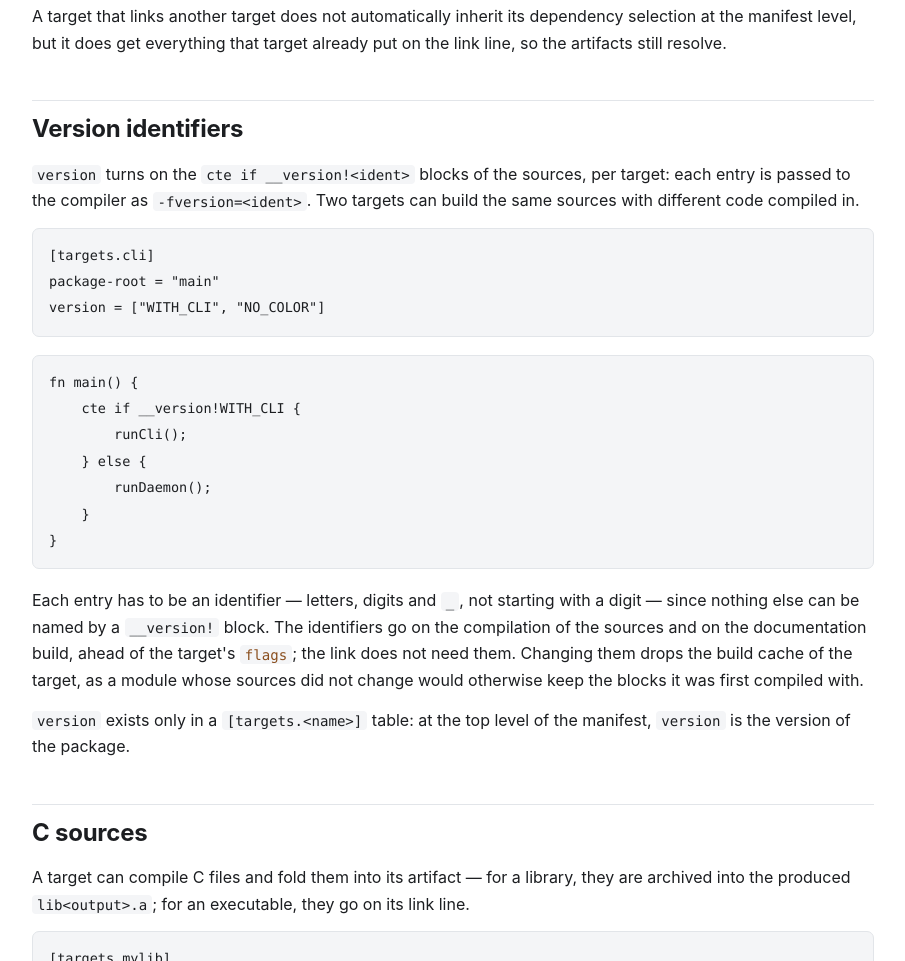
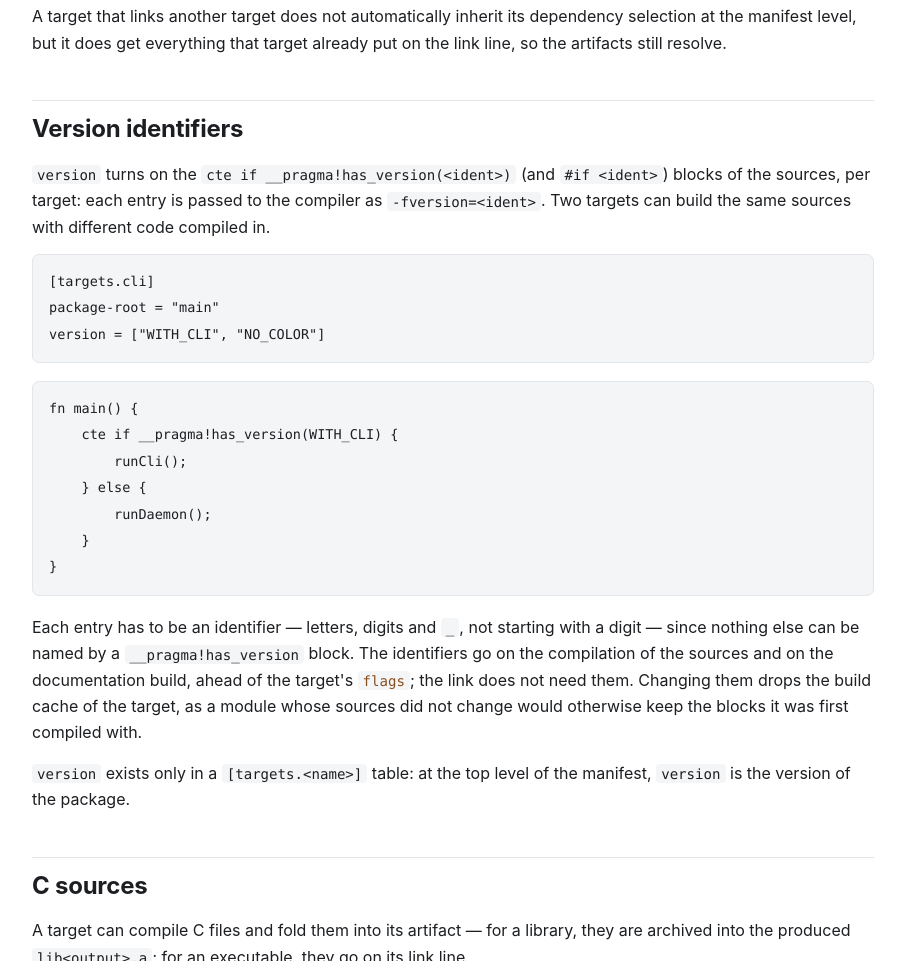
Before and after one commit to GNU-Ymir/Gyllir, a plain HTML site: page doc/targets.html in a window 1280 px wide. Shown: the part 3472-4433 px from the top of the page, without its empty margins (312-1217 px from the left). Drawn offline with Linux system fonts and the light colour scheme.

Commit message:
fix: test the version identifiers with __pragma!has_version, gyc 1.13 having removed __version

```diff
--- a/doc/targets.html
+++ b/doc/targets.html
@@ -160,7 +160,8 @@ artifacts still resolve.</p>
 
 <h2 id="versions">Version identifiers</h2>
 
-<p><code>version</code> turns on the <code>cte if __version!&lt;ident&gt;</code> blocks of the
+<p><code>version</code> turns on the <code>cte if __pragma!has_version(&lt;ident&gt;)</code> (and
+<code>#if &lt;ident&gt;</code>) blocks of the
 sources, per target: each entry is passed to the compiler as <code>-fversion=&lt;ident&gt;</code>.
 Two targets can build the same sources with different code compiled in.</p>
 
@@ -169,7 +170,7 @@ package-root = "main"
 version = ["WITH_CLI", "NO_COLOR"]</code></pre>
 
 <pre><code>fn main() {
-    cte if __version!WITH_CLI {
+    cte if __pragma!has_version(WITH_CLI) {
         runCli();
     } else {
         runDaemon();
@@ -177,7 +178,7 @@ version = ["WITH_CLI", "NO_COLOR"]</code></pre>
 }</code></pre>
 
 <p>Each entry has to be an identifier — letters, digits and <code>_</code>, not starting with a
-digit — since nothing else can be named by a <code>__version!</code> block. The identifiers go on
+digit — since nothing else can be named by a <code>__pragma!has_version</code> block. The identifiers go on
 the compilation of the sources and on the documentation build, ahead of the target's
 <a href="#flags"><code>flags</code></a>; the link does not need them. Changing them drops the build
 cache of the target, as a module whose sources did not change would otherwise keep the blocks it
```
Also changed, not shown: 5 other files.
